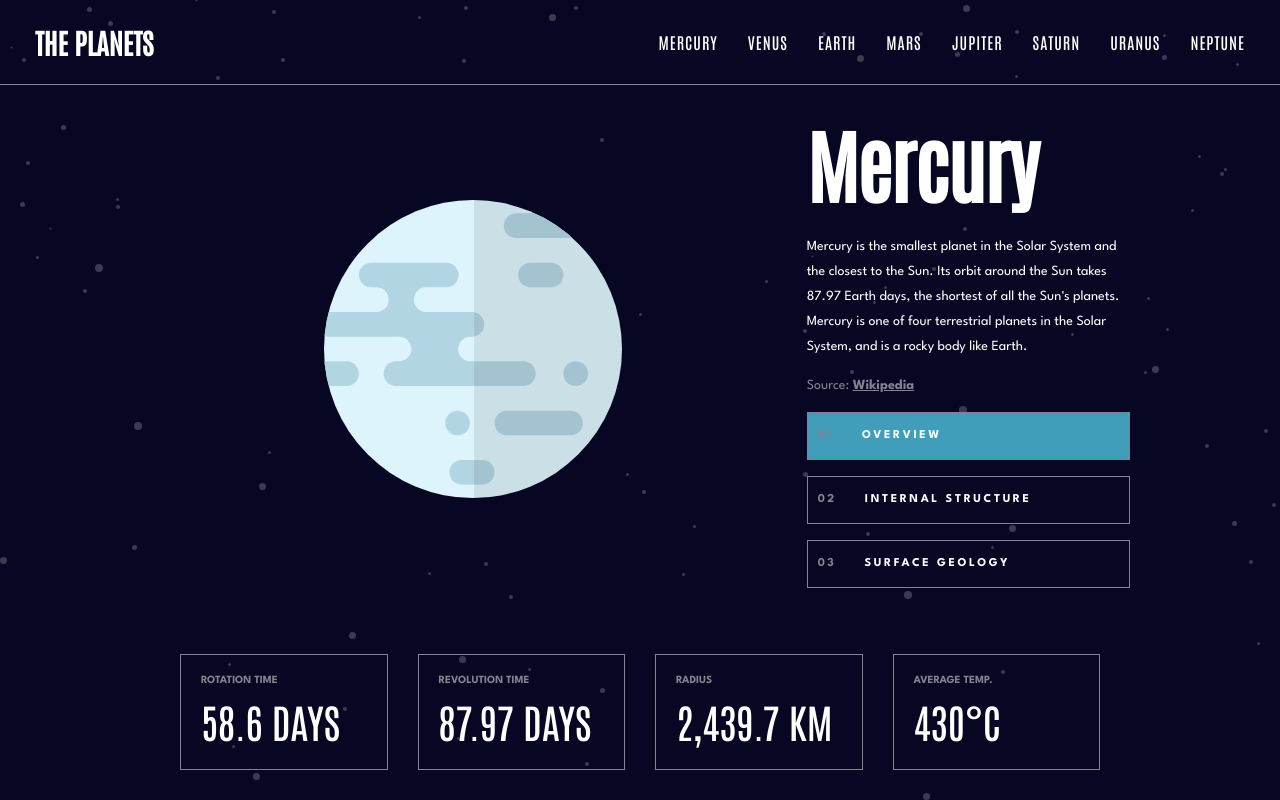
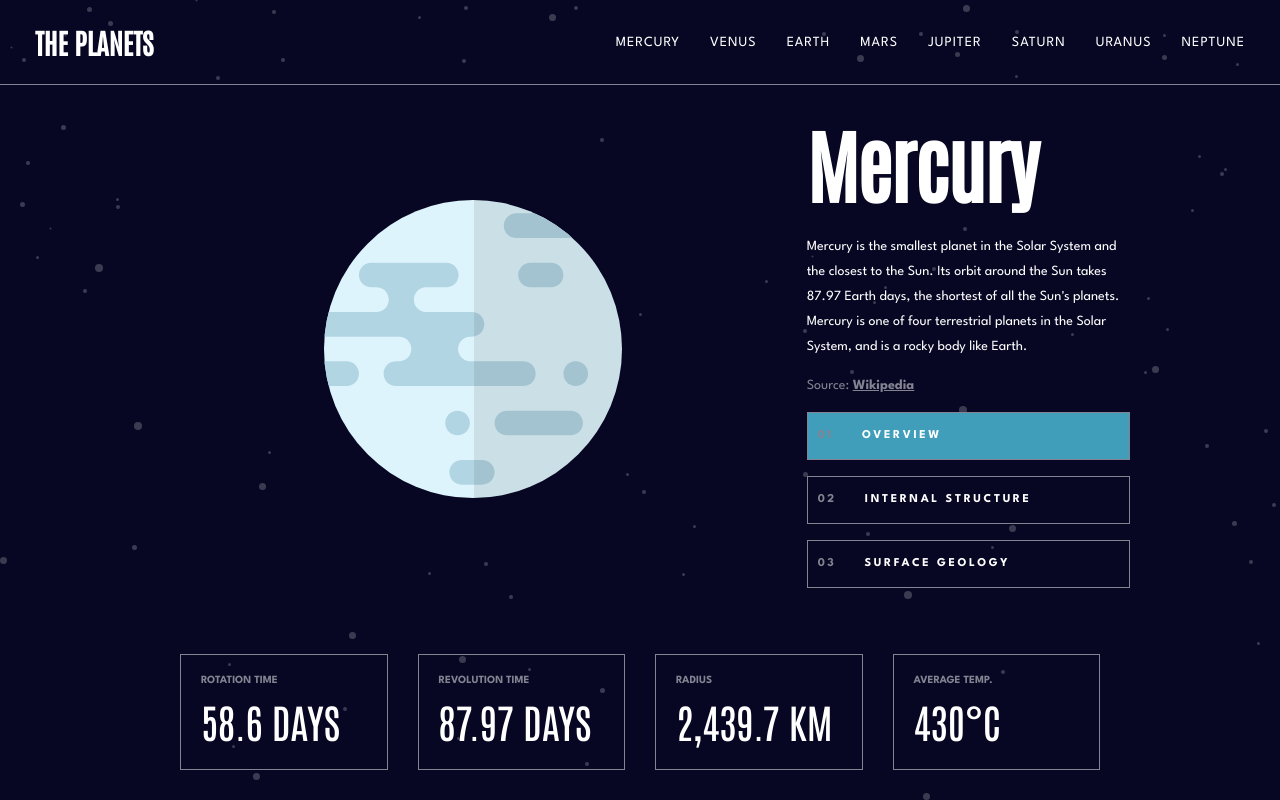
Before and after one commit to rmsliap/planets-fact-site, a plain HTML site: page src/index.html in a window 1280 px wide. Drawn offline with Linux system fonts and the light colour scheme.

Commit message:
Change font-family in nav-list

```diff
--- a/src/css/style.css
+++ b/src/css/style.css
@@ -57,10 +57,11 @@
   letter-spacing: 0.1rem;
   display: flex;
   gap: 3rem;
+  font-family: var(--secondary-font);
 }
 
 .nav-list li {
-  font-size: 1.6rem;
+  font-size: 1.4rem;
   cursor: pointer;
   display: flex;
   align-items: center;
```
